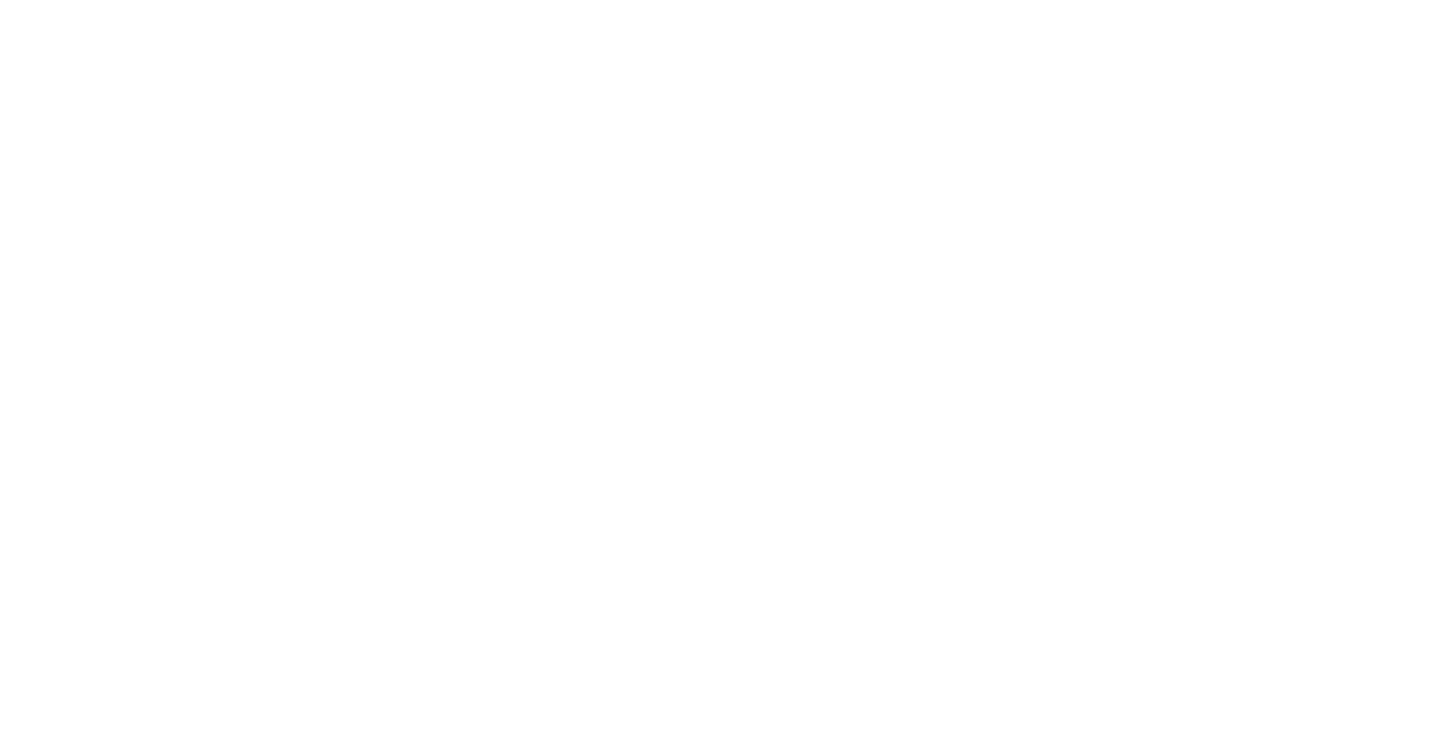
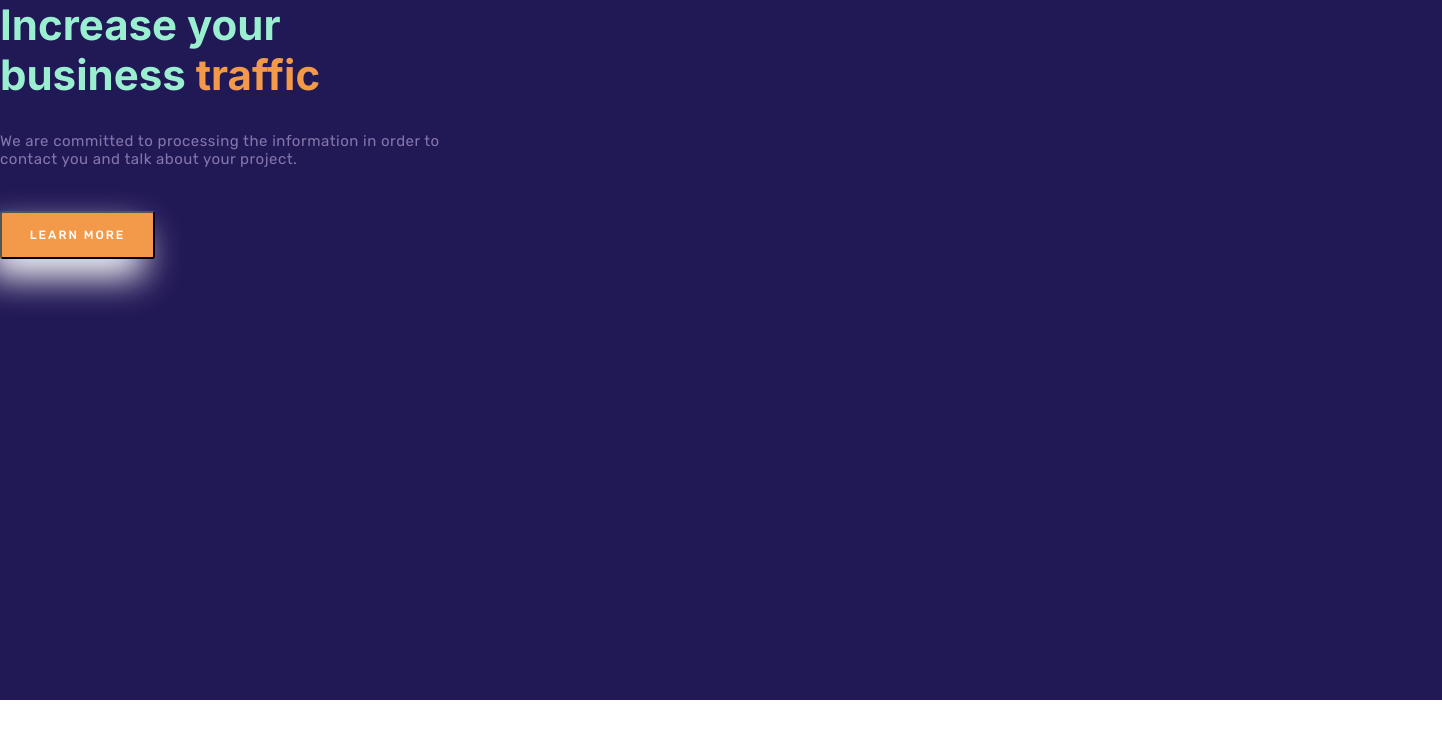
Before and after one commit to Kat3919/content, a plain HTML site: page index2.html in a window 1280 px wide. Shown: the whole page, 1442 px wide, since content can reach past the window. Drawn offline with Linux system fonts and the light colour scheme.

Commit message:
nev left section

```diff
--- a/index2.html
+++ b/index2.html
@@ -7,10 +7,30 @@
     <link rel="stylesheet" href="./styles2.css" />
     <link rel="preconnect" href="https://fonts.googleapis.com" />
     <link rel="preconnect" href="https://fonts.gstatic.com" crossorigin />
+
     <link
-      href="https://fonts.googleapis.com/css2?family=Kaushan+Script&family=Montserrat+Alternates:wght@700&family=Montserrat:wght@600;700&family=Raleway:wght@600;700&family=Roboto:wght@400;700&display=swap"
+      href="https://fonts.googleapis.com/css2?family=Inter:wght@700&family=Kaushan+Script&display=swap"
+      rel="stylesheet"
+    />
+    <link
+      href="https://fonts.googleapis.com/css2?family=Kaushan+Script&family=Rubik:wght@500&display=swap"
+      rel="stylesheet"
+    />
+    <link
+      href="https://fonts.googleapis.com/css2?family=Kaushan+Script&family=Rubik&display=swap"
       rel="stylesheet"
     />
   </head>
-  <body></body>
+  <body>
+    <section class="background">
+      <div class="text">
+        <p class="text1">Increase your business <span>traffic</span></p>
+        <p class="text2">
+          We are committed to processing the information in order to contact you
+          and talk about your project.
+        </p>
+        <button class="button-text">Learn More</button>
+      </div>
+    </section>
+  </body>
 </html>
--- a/styles2.css
+++ b/styles2.css
@@ -0,0 +1,54 @@
+body {
+  margin: 0;
+}
+
+.background {
+  width: 1442px;
+  height: 700px;
+  background: #211856;
+  margin: auto;
+}
+/* левая секция */
+.text {
+  width: 470px;
+  height: 280px;
+}
+.text1 {
+  color: var(--T2, #99efd0);
+  font-family: Inter, sans-serif;
+  font-size: 42px;
+  font-weight: 700;
+  line-height: 50px;
+  width: 470px;
+  margin: auto;
+}
+.text1 span {
+  color: var(--Base, #f2994a);
+}
+.text2 {
+  color: var(--T1, #8476aa);
+  font-family: Rubik, sans-serif;
+  font-size: 15px;
+  font-weight: 400;
+  letter-spacing: 0.5px;
+  width: 470px;
+  margin: auto;
+  padding-top: 32px;
+}
+.button-text {
+  border-radius: 3px;
+  background: #f2994a;
+  box-shadow: -11.09px 18.13px 36.648px 0px;
+  width: 155px;
+  height: 48px;
+  color: #fff;
+  text-align: center;
+  font-family: Rubik, sans-serif;
+  font-size: 12px;
+  font-weight: 500;
+  line-height: 20px;
+  letter-spacing: 2px;
+  text-transform: uppercase;
+  margin-top: 43px;
+}
+/* правая секция */
```
